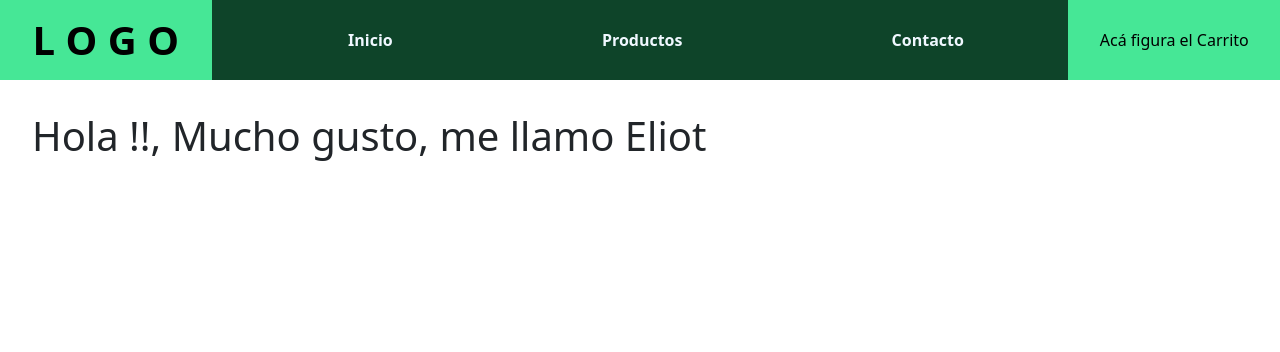
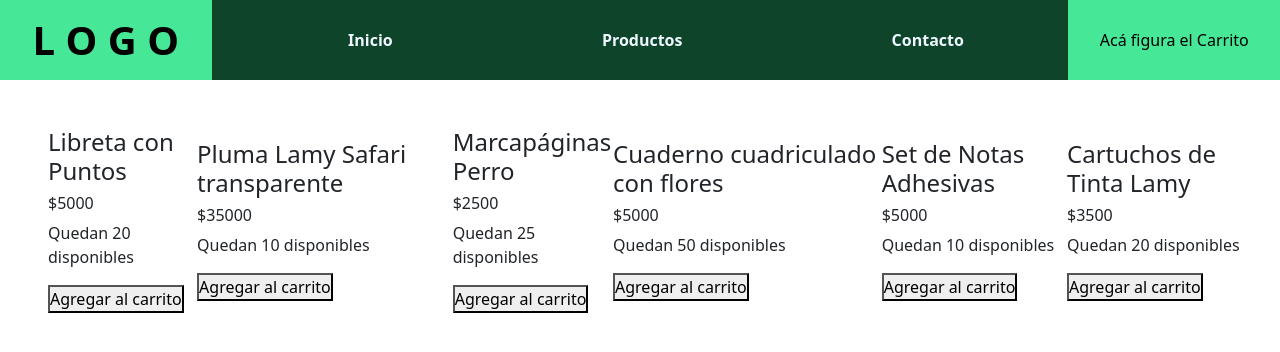
Before and after one commit to KarinaMunoz2211/React_segundo-entregable, a React (Vite) app: page / in a window 1280 px wide. Shown: the top 352 px of the page. Built offline with nearby package versions, Linux system fonts and the light colour scheme.

Commit message:
Card Creation

```diff
--- /dev/null
+++ b/src/components/Item/Item.jsx
@@ -0,0 +1,17 @@
+import './Item.css';
+
+function Item({product}){
+
+    const {tittle, price, stock}= product
+
+    return (
+        <div>
+            <h4>{tittle}</h4>
+            <h6>${price}</h6>
+            <p>Quedan {stock} disponibles</p>
+            <button>Agregar al carrito</button>
+        </div>
+    );
+};
+
+export default Item;
--- a/src/components/ItemListContainer/ItemListContainer.css
+++ b/src/components/ItemListContainer/ItemListContainer.css
@@ -1,4 +1,14 @@
-.greetings{
+/*.greetings{
     padding: 2rem;
     margin:0;
+}*/
+
+.container-products{
+   display: flex;
+   justify-content: space-between;
+   align-items: center;
+   width: 100%;
+   height: 100%;
+   padding: 2rem;
+   margin: 1rem;
 }
--- a/src/components/ItemListContainer/ItemListContainer.jsx
+++ b/src/components/ItemListContainer/ItemListContainer.jsx
@@ -1,17 +1,24 @@
 import { useEffect } from 'react';
 import './ItemListContainer.css';
 import { products } from '../Products';
+import Item from '../Item/Item';
 
-function ItemListContainer({karySayHi}) {
+function ItemListContainer() {
 
-  useEffect(() => {
-    console.log("lista de productos",products);
-  },[] );
+ /* useEffect(() => {
+    console.log("lista de productos", products);
+  },[] );*/
 
   return (
-    <>
-    <h1 className="greetings">{karySayHi}</h1>
-    </>
+    <div className="container-products">
+      {
+        products.map(el => {
+          return(
+           <Item key={el.id} product={el}/>
+          )
+        })
+      }
+    </div>
   );
 };
 
```
Also changed, not shown: src/components/Item/Item.css (added).
